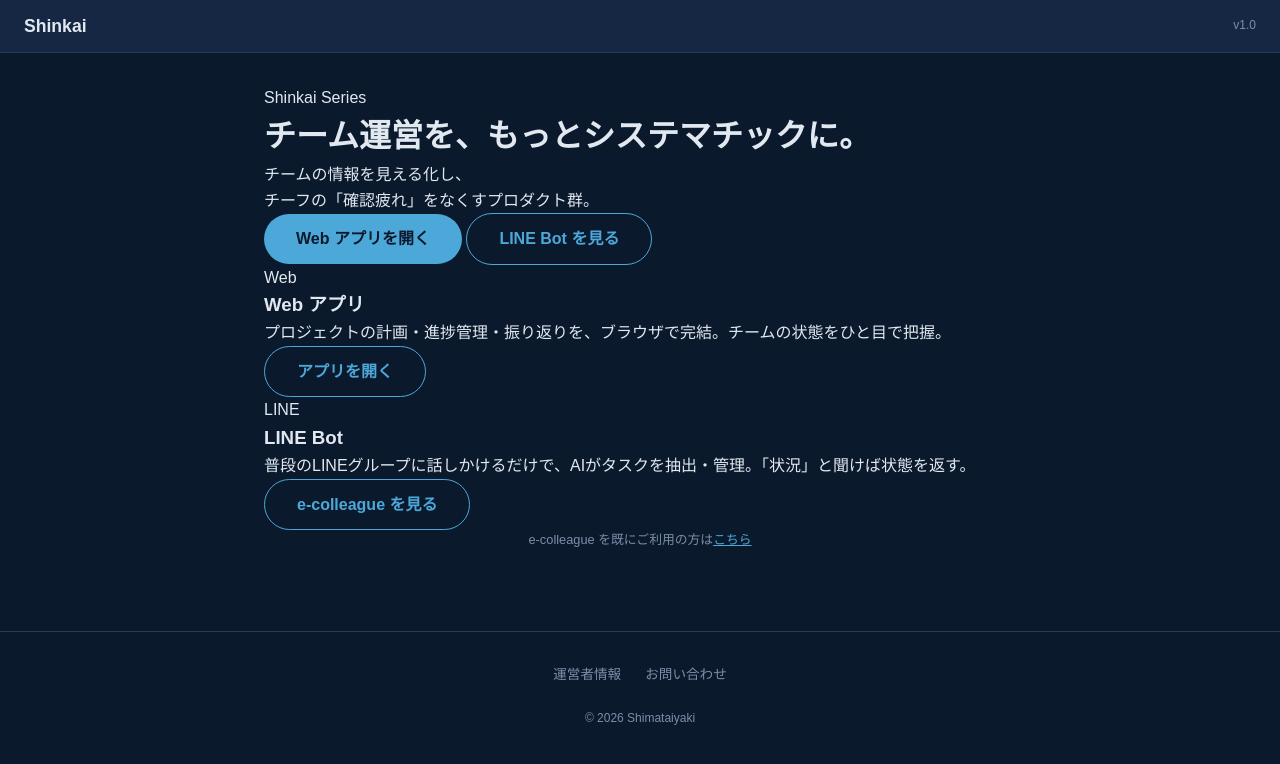
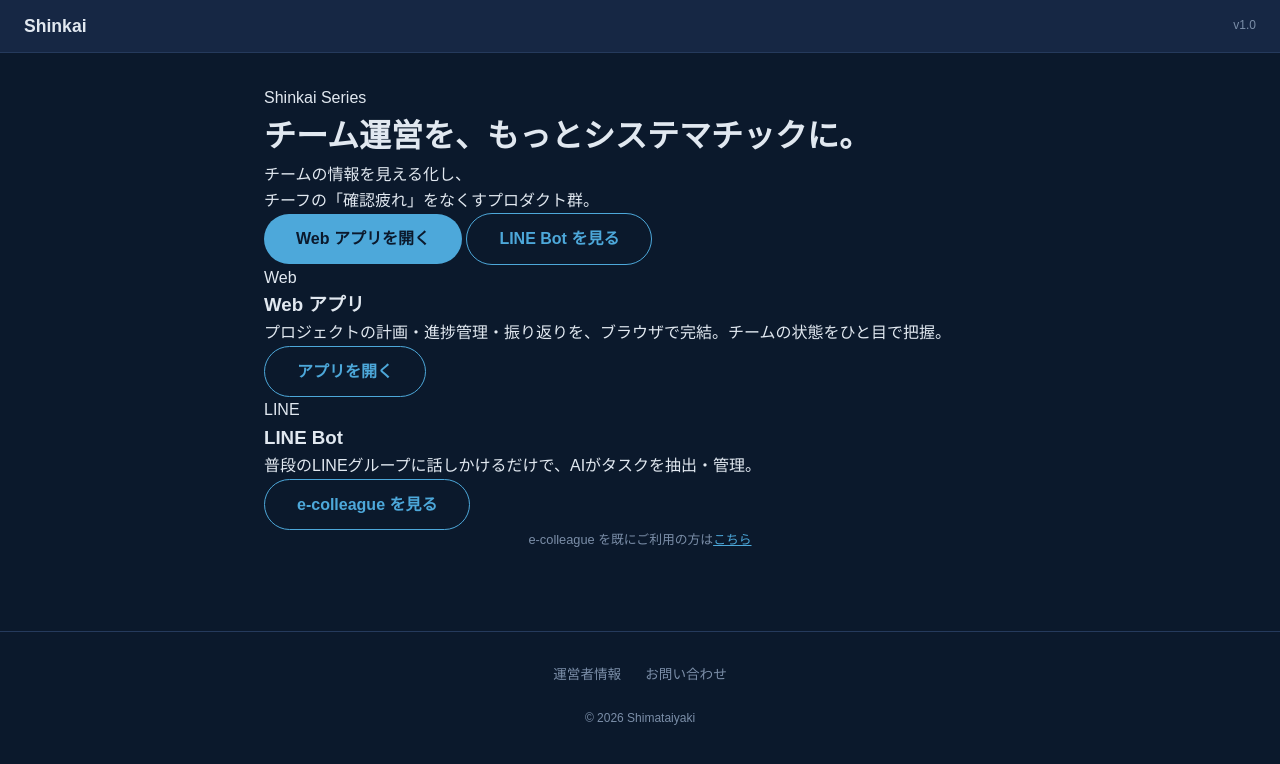
Before and after one commit to shimataiyaki/shimataiyaki.github.io, a Jekyll site: the page built from shinkai/index.html, in a window 1280 px wide. Shown: the top 764 px of the page. Built offline with Jekyll 4.4.1, drawn with Linux system fonts in a browser that asks for light colours.

Commit message:
Update index.html

```diff
--- a/shinkai/index.html
+++ b/shinkai/index.html
@@ -32,7 +32,7 @@
       <div class="lp-card">
         <span class="lp-card-icon">LINE</span>
         <h3>LINE Bot</h3>
-        <p>普段のLINEグループに話しかけるだけで、AIがタスクを抽出・管理。「状況」と聞けば状態を返す。</p>
+        <p>普段のLINEグループに話しかけるだけで、AIがタスクを抽出・管理。</p>
         <a href="/e-colleague/" class="btn-secondary">e-colleague を見る</a>
       </div>
     </div>
```
